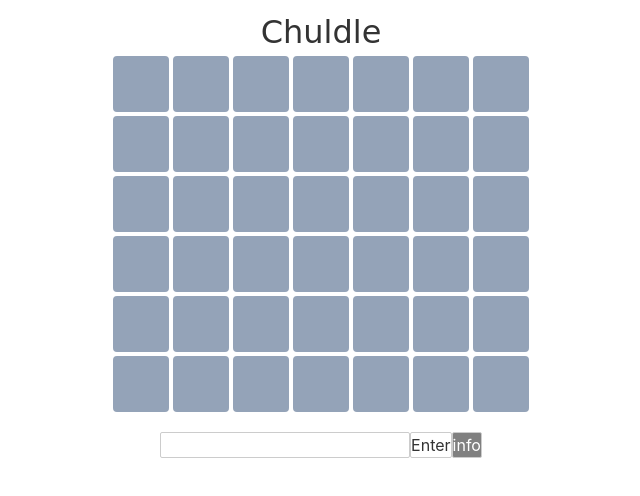
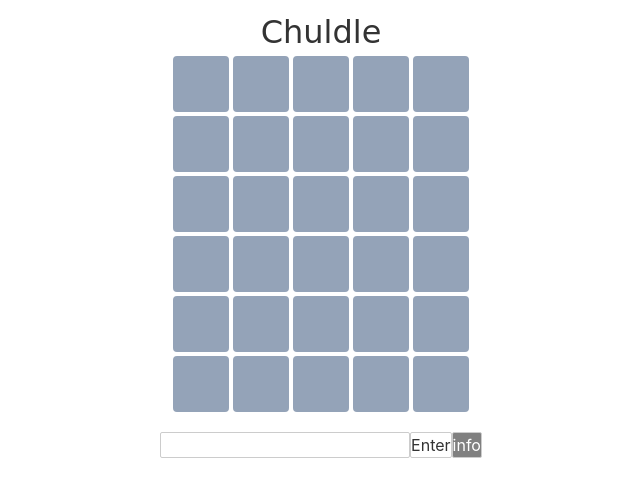
Before and after one commit to ainta/chuldle, a Svelte app: page / in a window 1280 px wide. Shown: the top 496 px of the page, without its empty margins (319-959 px from the left). Built offline with nearby package versions, Linux system fonts and the light colour scheme.

Commit message:
fix: make chuldle hard

```diff
--- a/src/App.svelte
+++ b/src/App.svelte
@@ -48,8 +48,7 @@
 	};
 
 	const stations = data["DATA"];
-	const easyStations = stations.filter( (element) => ["01호선","02호선","03호선","04호선","05호선","06호선","07호선","08호선","09호선","10호선"].includes(element["line_num"]))
-		.filter( (element) => process(element["station_nm"]).length <= 10).sort(() => Math.random() - 0.5);
+	const easyStations = stations.filter( (element) => process(element["station_nm"]).length <= 15).sort(() => Math.random() - 0.5);
 	const names = stations.map( (element) => element["station_nm"] );
 	const epochMs = new Date('January 1, 2022 00:00:00').valueOf();
 	const now = Date.now();
```
